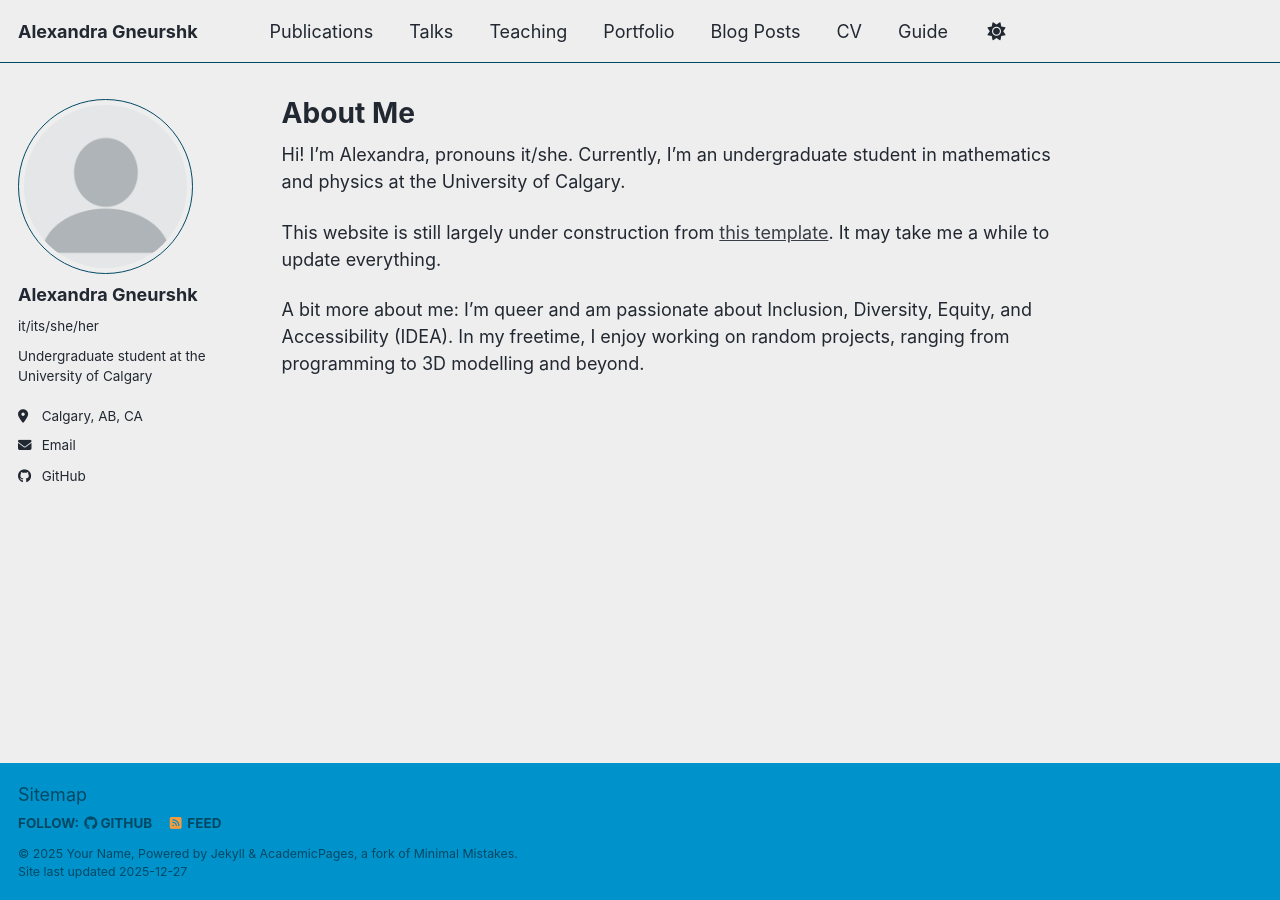
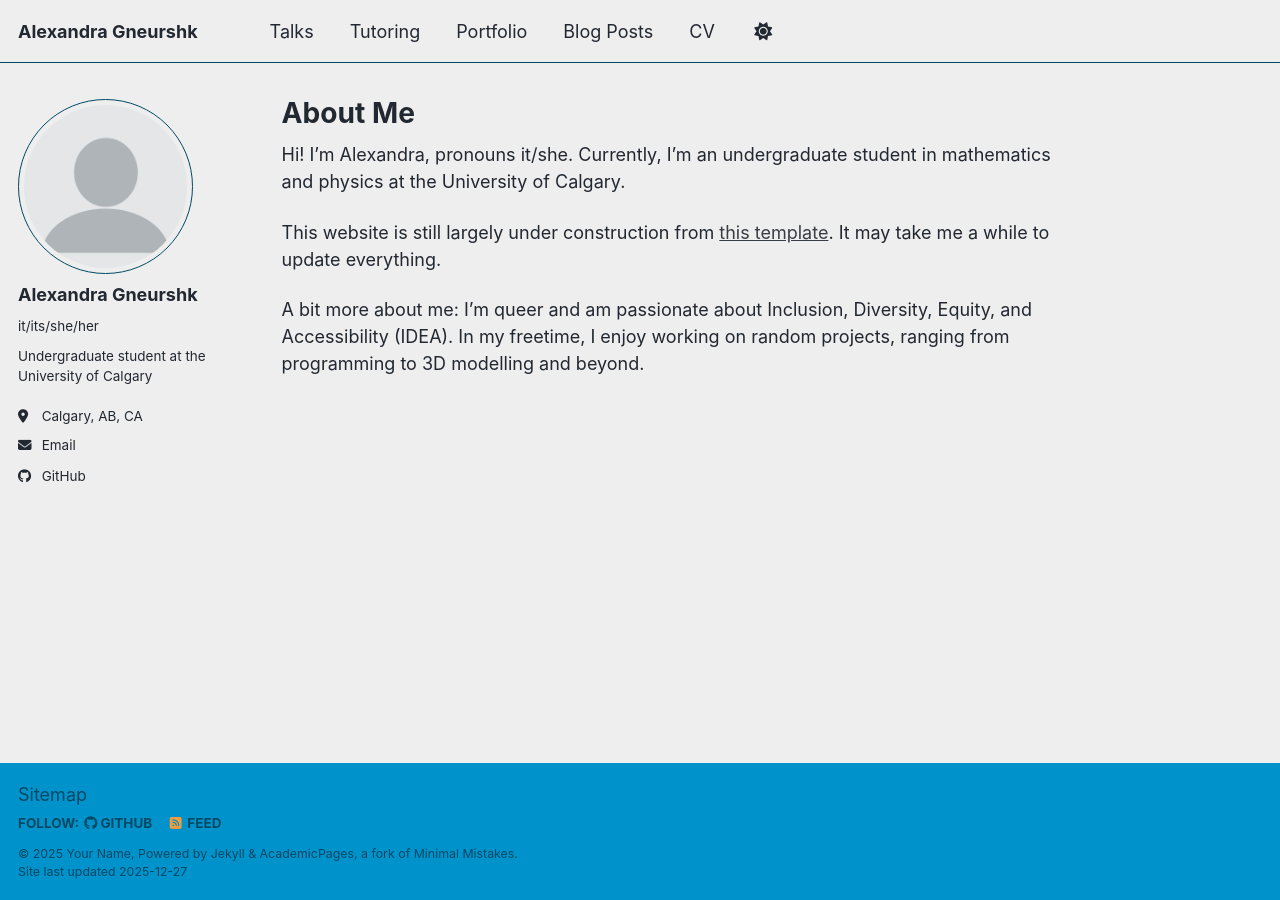
Before and after one commit to thegneurshk/alexandra-gneurshk.github.io, a Jekyll site: the page built from _pages/about.md, in a window 1280 px wide. Built offline with Jekyll 4.4.1, drawn with Linux system fonts in a browser that asks for light colours; a script bundle is joined from its source files by our own code; library files that are not in the unit come from our copies; some of the changed lines change nothing that is shown.

Commit message:
Update navigation.yml

```diff
--- a/_data/navigation.yml
+++ b/_data/navigation.yml
@@ -8,14 +8,17 @@
 #      Markdown formatted page while the second is generated using JSON.
 
 main:
-  - title: "Publications"
-    url: /publications/
+#  - title: "Publications"
+#    url: /publications/
 
   - title: "Talks"
     url: /talks/
 
-  - title: "Teaching"
-    url: /teaching/
+#  - title: "Teaching"
+#    url: /teaching/
+
+  - title: "Tutoring"
+    url: /tutoring/
 
   - title: "Portfolio"
     url: /portfolio/
@@ -29,5 +32,5 @@ main:
   # - title: "CV"
   #   url: /cv-json/
 
-  - title: "Guide"
-    url: /markdown/
+#  - title: "Guide"
+#    url: /markdown/
```
